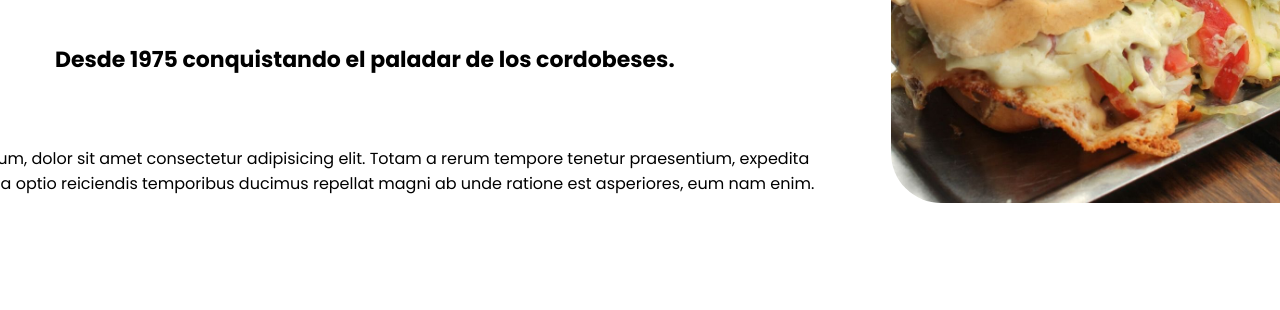
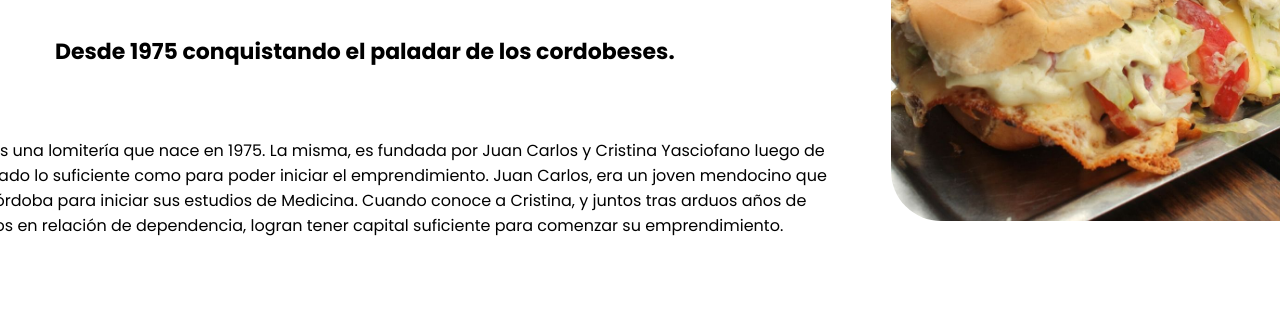
Before and after one commit to Andres-Castro17/Proyecto1, a plain HTML site: page index.html in a window 1280 px wide. Shown: the part 457-767 px from the top of the page. Drawn offline with Linux system fonts and the light colour scheme; a web font is replaced by a local one.

Commit message:
´descripcion´

```diff
--- a/index.html
+++ b/index.html
@@ -16,13 +16,10 @@
 
         <nav class="navbar">
 
-            <!-- Menu -->
-
                 <label for="menu-toggle" class="menu-label">
                     <i class="fa-solid fa-bars menu-icon"></i>
                 </label>
                 <input type="checkbox" id="menu-toggle">
-
 
 
             <ul class="navbar-list">
@@ -129,7 +126,8 @@
                     <span>Tradición en Lomitos</span>
                 </h1>
                 <h3>Desde 1975 conquistando el paladar de los cordobeses.</h3>
-                <p>Lorem ipsum, dolor sit amet consectetur adipisicing elit. Totam a rerum tempore tenetur praesentium, expedita assumenda optio reiciendis temporibus ducimus repellat magni ab unde ratione est asperiores, eum nam enim.</p>
+                <p>Chetapy’s es una lomitería que nace en 1975. La misma, es fundada por Juan Carlos y Cristina Yasciofano luego de haber ahorrado lo suficiente como para poder iniciar el emprendimiento. Juan Carlos, era un joven mendocino que llega a Córdoba para iniciar sus estudios de Medicina. Cuando conoce a Cristina, y juntos tras arduos años de trabajos en relación de dependencia, logran tener capital suficiente para comenzar su emprendimiento.
+                    </p>
                 <div class="buttons">
                     <a href="login.html" target="_blank">Ingresar</a>
                     <a href="registro.html" target="_blank">Registrate</a>
```
